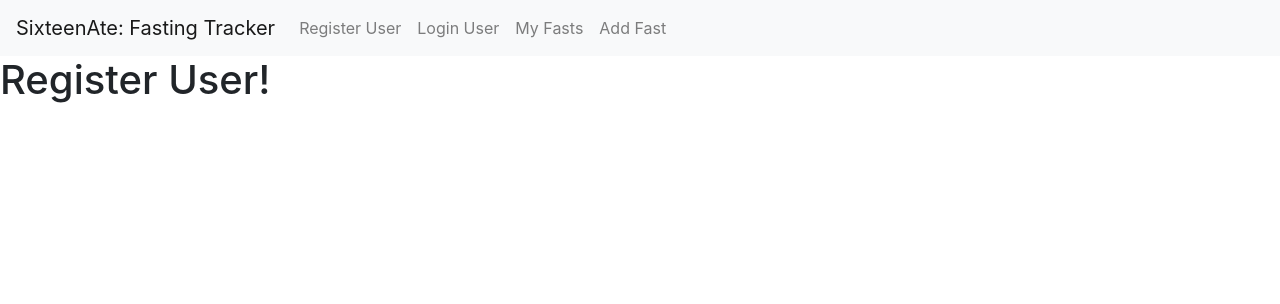
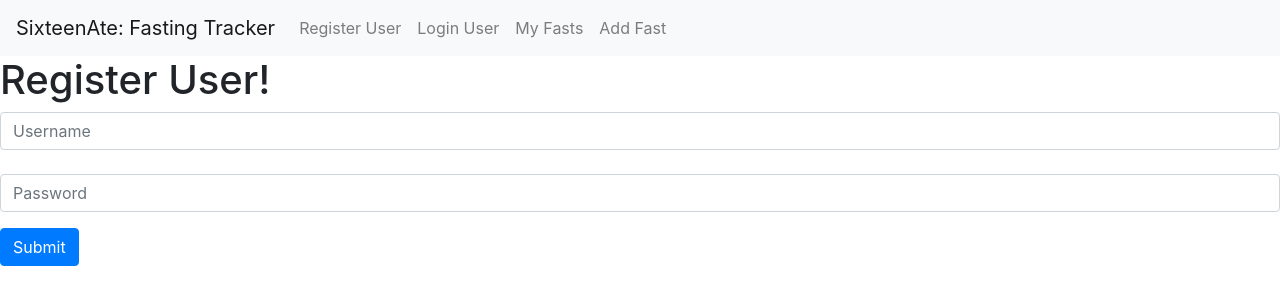
Before and after one commit to sahuashi/if-tracker, a React (Create React App) app in the folder client/: page /user/signup in a window 1280 px wide. Shown: the top 304 px of the page. Built offline with nearby package versions, Linux system fonts and the light colour scheme.

Commit message:
Add user registration form

```diff
--- a/client/src/components/registeruser.js
+++ b/client/src/components/registeruser.js
@@ -1,9 +1,47 @@
 import React from 'react';
+import { Form, Button } from 'react-bootstrap';
 
 export default class RegisterUser extends React.Component{
+    constructor(props){
+        super(props);
+        this.state = { username: '', password: '' };
+        this.handleUsernameChange = this.handleUsernameChange.bind(this);
+        this.handlePasswordChange = this.handlePasswordChange.bind(this);
+        this.handleSubmit = this.handleSubmit.bind(this);
+    }
+
+    handleUsernameChange(event) {
+        this.setState({username: event.target.value});
+    }
+
+    handlePasswordChange(event) {
+        this.setState({password: event.target.value});
+    }
+
+    handleSubmit(event){
+        event.preventDefault();
+
+        const User = {
+            username: this.state.username,
+            password: this.state.password
+        };
+
+        console.log(User);
+    }
+
     render(){
         return (
+            <div>
             <h1>Register User!</h1>
+            <Form onSubmit={this.handleSubmit}>
+                <Form.Group>
+                    <Form.Control type="text" placeholder="Username" value={this.state.username} onChange={this.handleUsernameChange}/>
+                    <br/>
+                    <Form.Control type="password" placeholder="Password" value={this.state.password} onChange={this.handlePasswordChange}/>
+                </Form.Group>
+                <Button variant="primary" type="submit">Submit</Button>
+            </Form>
+            </div>
         );
     }
 }
```
